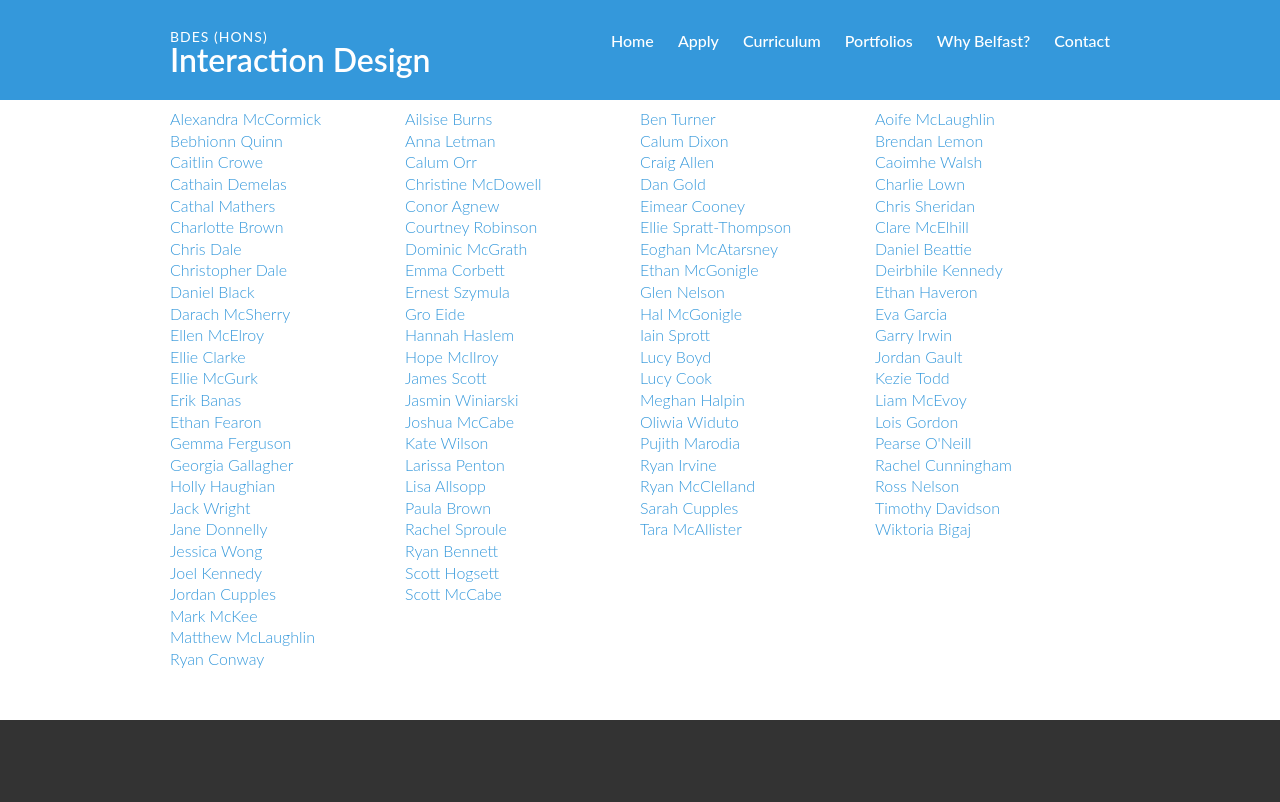
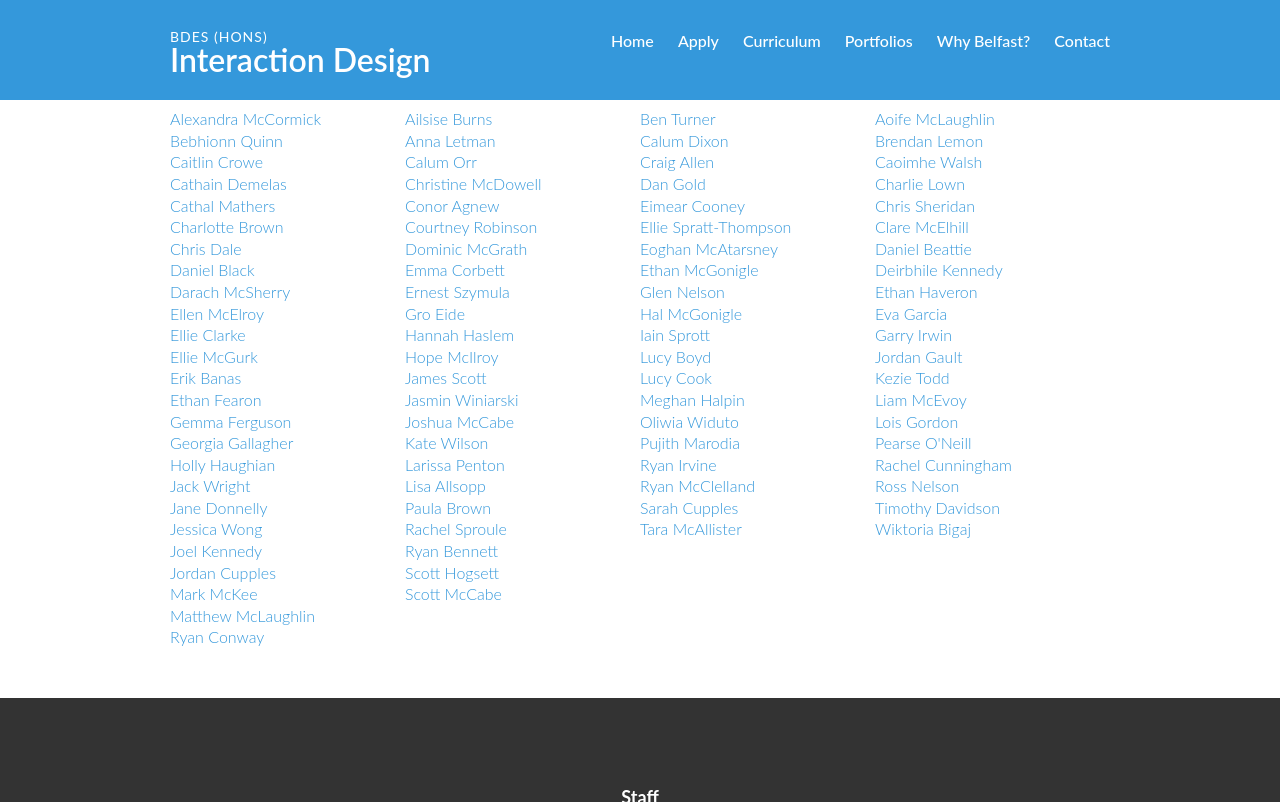
Before and after one commit to ixdbelfast/ixdbelfast.github.io, a Jekyll site: the page built from portfolios.html, in a window 1280 px wide and 900 px high, scrolled down 585 px, cut to the strip 0-802 px from the top of the window. Built offline with Jekyll 4.4.1, drawn with Linux system fonts in a browser that asks for light colours.

Commit message:
Amended Chris Dales Tumblr

```diff
--- a/_data/yeargroup.yml
+++ b/_data/yeargroup.yml
@@ -12,8 +12,8 @@ year1:
       url: "https://caitlincrowe01.tumblr.com"
     - name: "Jordan Cupples"
       url: "https://jordan-cupples98.tumblr.com"
-    - name: "Christopher Dale"
-      url: "https://chrisdaleposts.tumblr.com"
+    - name: "Chris Dale"
+      url: "https://chrisdaleixd.tumblr.com"
     - name: "Cathain Demelas"
       url: "https://cathaindemelas.tumblr.com"
     - name: "Jane Donnelly"
@@ -50,8 +50,6 @@ year1:
       url: "https://jackwright-147.tumblr.com"
     - name: "Ellie Clarke"
       url: "https://ellieclarke01.tumblr.com"
-    - name: "Chris Dale"
-      url: "https://chrisdaleixd.tumblr.com"
 
 
 year2:
```
